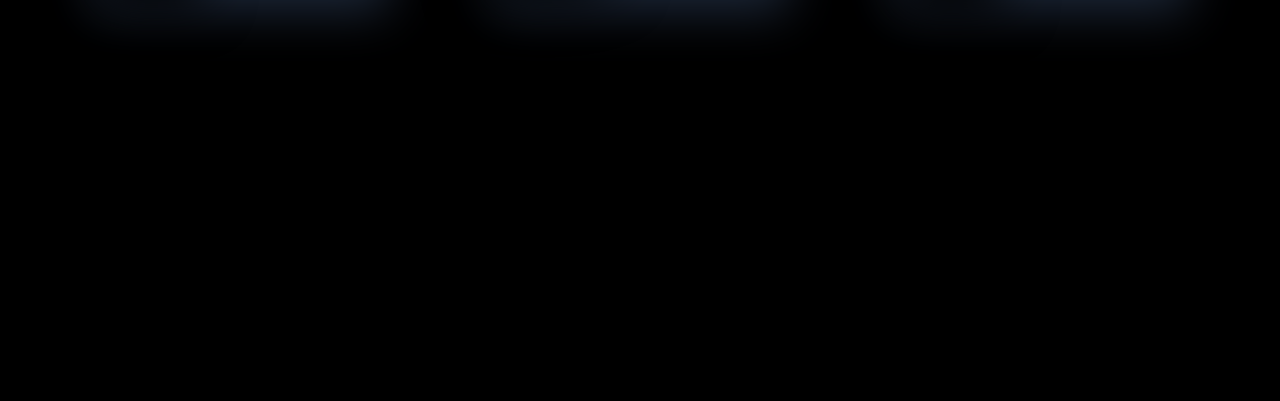
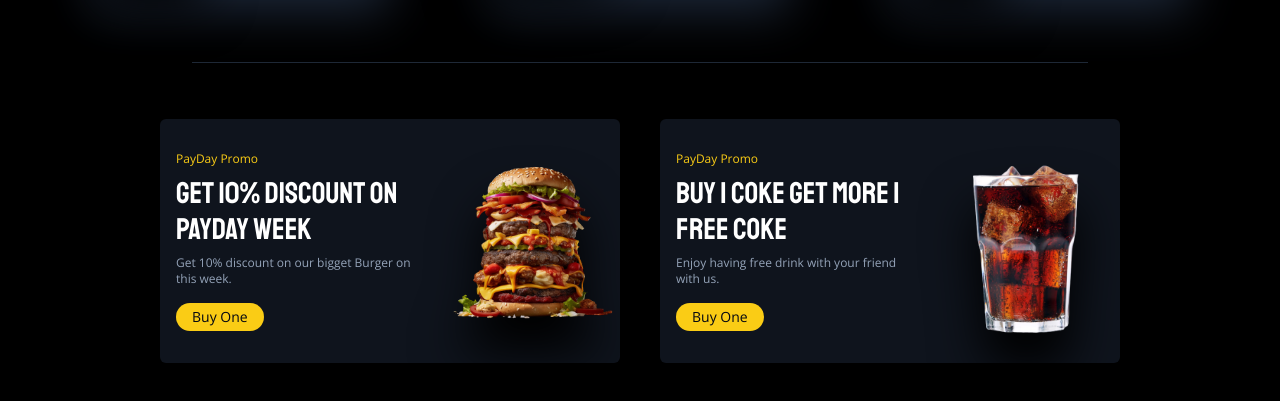
Before and after one commit to mamad-zahiri/foodhub, a React (Vite) app: page / in a window 1280 px wide. Shown: the part 1067-1468 px from the top of the page. Before the commit the page ends 1241 px from the top, so only its background shows below. Built offline with nearby package versions, Linux system fonts and the light colour scheme.

Commit message:
Add home page "payDay promo"
files:
    src/Components/html.jsx:
            Add BuyOneBtn Component

```diff
--- a/src/Components/html.jsx
+++ b/src/Components/html.jsx
@@ -5,4 +5,10 @@
 
 const Hr = () => <hr className="mx-auto max-w-sm border-gray-800 md:max-w-xl lg:max-w-4xl" />
 
-export { SectionFlex, Hr }
+const ByOneBtn = (props) => (
+    <a href={props.href} className={"mt-2 rounded-full bg-slate-200 px-4 py-1 text-sm text-gray-950 " + props.className}>
+        {props.children ? props.children : "Buy One"}
+    </a>
+)
+
+export { SectionFlex, Hr, ByOneBtn }
--- a/src/Pages/Home/Index.jsx
+++ b/src/Pages/Home/Index.jsx
@@ -1,5 +1,5 @@
 import { getImageUrl } from "../../utils/helper"
-import { SectionFlex, Hr } from "../../Components/html"
+import { SectionFlex, Hr, ByOneBtn } from "../../Components/html"
 
 const Home = () => {
     return (
@@ -108,6 +108,40 @@
                 </div>
             </SectionFlex>
             {/* categories: end */}
+
+            <Hr />
+
+            {/* payDay promo: start */}
+            <SectionFlex className="mt-14">
+                <div className="mb-5 max-w-[500px] px-5">
+                    <div className="flex items-center justify-between rounded-md bg-slate-800 bg-opacity-50 shadow-lg">
+                        <div className="flex w-3/5 flex-col items-start justify-center gap-y-2 px-4 py-4 sm:py-8">
+                            <p className="text-[11px] text-yellow-400 sm:text-xs">PayDay Promo</p>
+                            <h4 className="font-[Staatliches] text-3xl text-white">GET 10% DISCOUNT ON PAYDAY WEEK</h4>
+                            <h4 className="text-xs text-slate-400">Get 10% discount on our bigget Burger on this week.</h4>
+                            <ByOneBtn className="bg-yellow-400 text-black" href="" />
+                        </div>
+                        <figure className="flex w-2/5 items-center justify-center">
+                            <img src={getImageUrl("home-off-hamburger.png")} alt="cola drink off" className="w-44 drop-shadow-dark" />
+                        </figure>
+                    </div>
+                </div>
+
+                <div className="mb-5 max-w-[500px] px-5">
+                    <div className="flex items-center justify-between rounded-md bg-slate-800 bg-opacity-50 shadow-lg">
+                        <div className="flex w-3/5 flex-col items-start justify-center gap-y-2 px-4 py-4 sm:py-8">
+                            <p className="text-[11px] text-yellow-400 sm:text-xs">PayDay Promo</p>
+                            <h4 className="font-[Staatliches] text-3xl text-white">BUY 1 COKE GET MORE 1 FREE COKE</h4>
+                            <h4 className="text-xs text-slate-400">Enjoy having free drink with your friend with us.</h4>
+                            <ByOneBtn className="bg-yellow-400 text-black" href="" />
+                        </div>
+                        <figure className="flex w-2/5 items-center justify-center">
+                            <img src={getImageUrl("home-off-drink.png")} alt="cola drink off" className="w-44 drop-shadow-dark" />
+                        </figure>
+                    </div>
+                </div>
+            </SectionFlex>
+            {/* payDay promo: end */}
         </>
     )
 }
```
Also changed, not shown: src/assets/img/home-off-drink.png (added), src/assets/img/home-off-hamburger.png (added).
